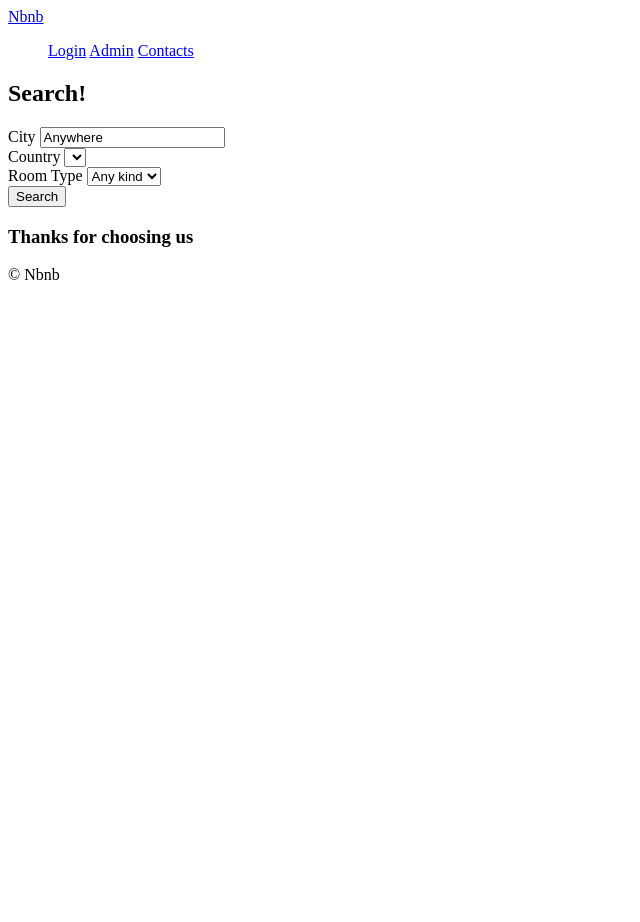
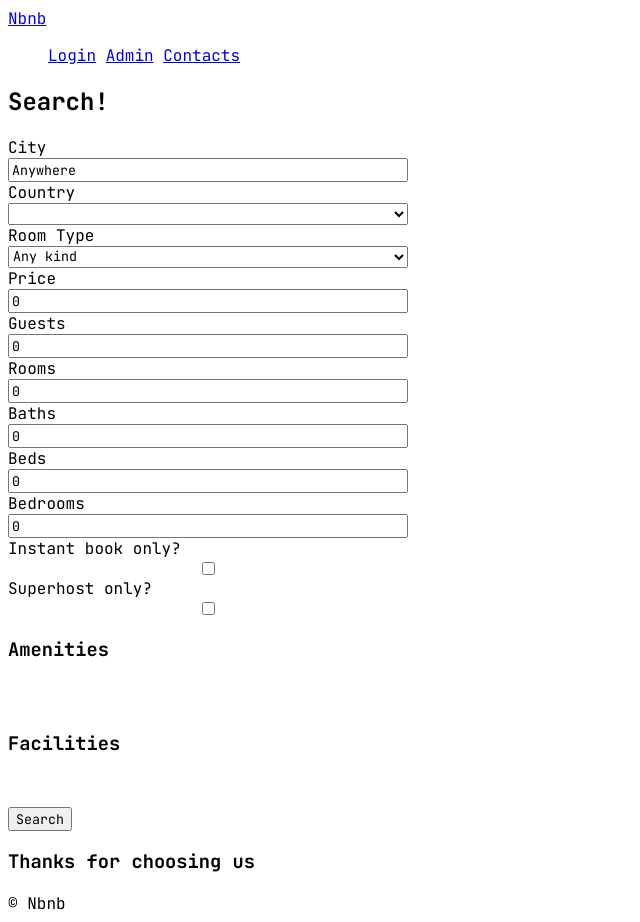
Before and after one commit to tmanspace/airbnb-clone, a Django app: page /rooms/search/ in a window 1280 px wide. Shown: the whole page, without its empty margins (0-640 px from the left). Before the commit the page ends 800 px from the top, so only its background shows below. Run offline with Django 3.2, Linux system fonts and the light colour scheme; data that the repository does not hold is empty.

Commit message:
Searching done

```diff
--- a/rooms/views.py
+++ b/rooms/views.py
@@ -34,13 +34,50 @@ def room_detail(request, pk):
 
 def search(req):
     city = req.GET.get("city", "anywhere").capitalize()
-    room_types = models.RoomType.objects.all()
     country = req.GET.get("country", "KR")
     room_type = int(req.GET.get("room_type", 0))
+    price = int(req.GET.get("price", 0))
+    guests = int(req.GET.get("guests", 0))
+    rooms = int(req.GET.get("rooms", 0))
+    baths = int(req.GET.get("baths", 0))
+    beds = int(req.GET.get("beds", 0))
+    bedrooms = int(req.GET.get("bedrooms", 0))
+    s_amenities = req.GET.getlist("amenities", [])
+    s_facilities = req.GET.getlist("facilities", [])
+    superhost = req.GET.get("superhost", False)
+    instant = req.GET.get("instant", False)
+    print(s_amenities, s_facilities)
 
-    form = {"city": city, "s_country": country, "s_room_type": room_type}
+    form = {
+        "city": city,
+        "s_country": country,
+        "s_room_type": room_type,
+        "price": price,
+        "guests": guests,
+        "rooms": rooms,
+        "baths": baths,
+        "beds": beds,
+        "bedrooms": bedrooms,
+        "s_amenities": s_amenities,
+        "s_facilities": s_facilities,
+        "instant": instant,
+        "superhost": superhost,
+    }
 
-    choices = {"countries": countries, "room_types": room_types}
+    room_types = models.RoomType.objects.all()
+    amenities = models.Amenity.objects.all()
+    facilities = models.Facility.objects.all()
+    # house_rules = models.HouseRule.objects.all()
+
+    choices = {
+        "countries": countries,
+        "room_types": room_types,
+        "amenities": amenities,
+        "facilities": facilities,
+        # "house_rules": house_rules,
+    }
+
+    # rooms = models.Room.objects.filter(**filter_args)
 
     return render(
         req,
--- a/templates/base.html
+++ b/templates/base.html
@@ -3,7 +3,29 @@
 <head>
     <meta charset="UTF-8">
     <meta name="viewport" content="width=device-width, initial-scale=1.0">
+    <link rel="preconnect" href="https://fonts.gstatic.com">
+    <link href="https://fonts.googleapis.com/css2?family=JetBrains+Mono:wght@400;500;700&display=swap" rel="stylesheet">
     <title>{% block title %}{% endblock %} | Nbnb</title>
+    <style>
+        * {
+            font-family: 'JetBrains Mono', monospace;
+        }
+
+        input:checked + label {
+            color: blue;
+        }
+
+        form ul li {
+            list-style: none;
+        }
+
+        form div {
+            display: flex;
+            width: 400px;
+            flex-direction: column;
+        }
+
+    </style>
 </head>
 <body>
     <header>
--- a/templates/rooms/search.html
+++ b/templates/rooms/search.html
@@ -10,6 +10,7 @@
 {% block content %}
 
     <h2>Search!</h2>
+
 
     <form method="get" action="{% url "rooms:search" %}">
         <div>
@@ -27,11 +28,66 @@
         <div>
             <label for="room_type">Room Type</label>
             <select name="room_type" id="room_type">
-                <option value="0" {% if 0 == s_room_type %}selected{% endif %}>Any kind</option>
+                <option value="0" {% if 0 == s_room_type %}selected{% endif %}>Any kind </option>
                 {% for rt in room_types %}
                     <option value="{{rt.pk}}" {% if rt.pk == s_room_type %}selected{% endif %}>{{rt.name}}</option>
                 {% endfor %}
             </select>
+        </div>
+        <div>
+            <label for="price">Price</label>
+            <input value="{{price}}" type="number" name="price" id="price" placeholder="Price">
+        </div>
+        <div>
+            <label for="guests">Guests</label>
+            <input value="{{guests}}" type="number" name="guests" id="guests" placeholder="Guests">
+        </div>
+        <div>
+            <abel for="rooms">Rooms</abel>
+            <input value="{{rooms}}" type="number" name="rooms" id="rooms" placeholder="Rooms">
+        </div>
+        <div>
+            <label for="baths">Baths</label>
+            <input value="{{baths}}" type="number" name="baths" id="baths" placeholder="Baths">
+        </div>
+        <div>
+            <label for="beds">Beds</label>
+            <input value="{{beds}}" type="number" name="beds" id="beds" placeholder="Beds">
+        </div>
+        <div>
+            <label for="bedrooms">Bedrooms</label>
+            <input value="{{bedrooms}}" type="number" name="bedrooms" id="bedrooms" placeholder="Bedrooms">
+        </div>
+        <div>
+            <label for="instant">Instant book only?</label>
+            <input type="checkbox" {% if instant %}checked{% endif %} name="instant" id="instant">
+        </div>
+        <div>
+            <label for="superhost">Superhost only?</label>
+            <input type="checkbox" {% if superhost %}checked{% endif %} name="superhost" id="superhost">
+        </div>
+
+        <div>
+            <h3>Amenities</h3>
+            <ul>
+                {% for amenity in amenities %}
+                    <li>
+                        <input type="checkbox" {% if amenity.pk|slugify in s_amenities %}checked{% endif %} name="amenities" id="a_{{amenity.pk}}" value="{{amenity.pk}}">
+                        <label for="a_{{amenity.pk}}">{{amenity.name}}</label>
+                    </li>
+                {% endfor %}
+            </ul>
+        </div>
+        <div>
+            <h3>Facilities</h3>
+            <ul>
+                {% for facility in facilities %}
+                    <li>
+                        <input type="checkbox" {% if facility.pk|slugify in s_facilities %}checked{% endif %}  name="facilities" id="f_{{facility.pk}}" value="{{facility.pk}}">
+                        <label for="f_{{facility.pk}}">{{facility.name}}</label>
+                    </li>
+                {% endfor %}
+            </ul>
         </div>
         <button>Search</button>
     </form>
```
